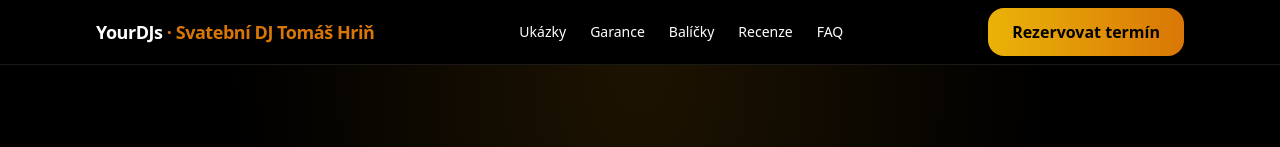
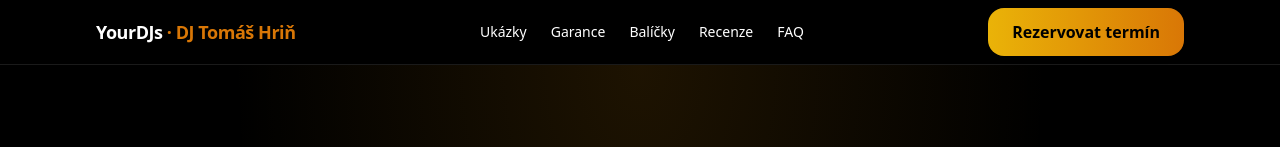
Before and after one commit to tomikhrin-create/YourDJ, a plain HTML site: page index.html in a window 1280 px wide. Shown: the top 147 px of the page. Drawn offline with nearby package versions, Linux system fonts and the light colour scheme.

Commit message:
index.html

```diff
--- a/index.html
+++ b/index.html
@@ -7,6 +7,7 @@
   <meta name="description" content="YourDJs – Svatební DJ pro Moravu & Slezsko. Profesionální ozvučení, playlist na míru, moderace + jedinečné společenské hry. Cena na vyžádání. Nezávazná konzultace zdarma."/>
   <meta name="robots" content="index,follow,max-snippet:-1,max-image-preview:large,max-video-preview:-1"/>
   <meta name="keywords" content="svatební DJ, DJ na svatbu, Morava, Slezsko, Ostrava, Brno, Olomouc, playlist na míru, moderace, svatební hry, ozvučení"/>
+  <base href="/">
   <!-- Open Graph / Twitter -->
   <link rel="canonical" href="https://tvoje-domena.cz/"/>
   <meta property="og:title" content="YourDJs · Svatební DJ — Nezapomenutelný svatební den"/>
@@ -61,7 +62,7 @@
   <!-- NAV -->
   <header class="sticky top-0 z-40 border-b border-white/10 bg-black/60 backdrop-blur-xl">
     <div class="mx-auto w-full max-w-6xl px-4 sm:px-6 lg:px-8 flex h-16 items-center justify-between">
-      <a href="#top" class="text-lg font-extrabold tracking-tight">YourDJs<span class="text-amber-600"> · Svatební DJ Tomáš Hriň</span></a>
+      <a href="#top" class="text-lg font-extrabold tracking-tight">YourDJs<span class="text-amber-600"> · DJ Tomáš Hriň </span></a>
       <nav class="hidden gap-6 md:flex">
         <a href="#ukazky" class="text-sm font-medium hover:text-amber-600">Ukázky</a>
         <a href="#garance" class="text-sm font-medium hover:text-amber-600">Garance</a>
```
